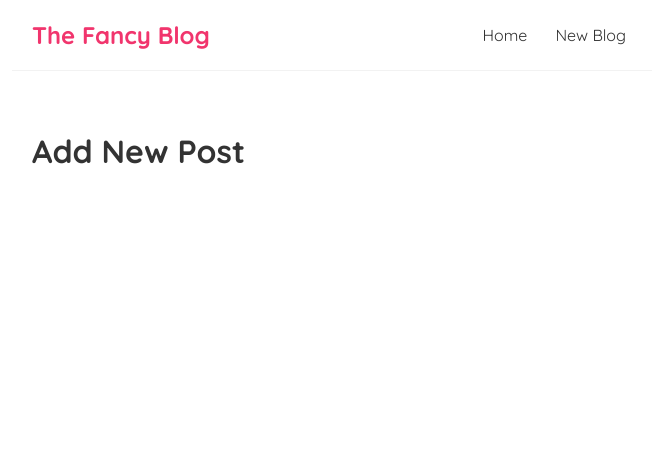
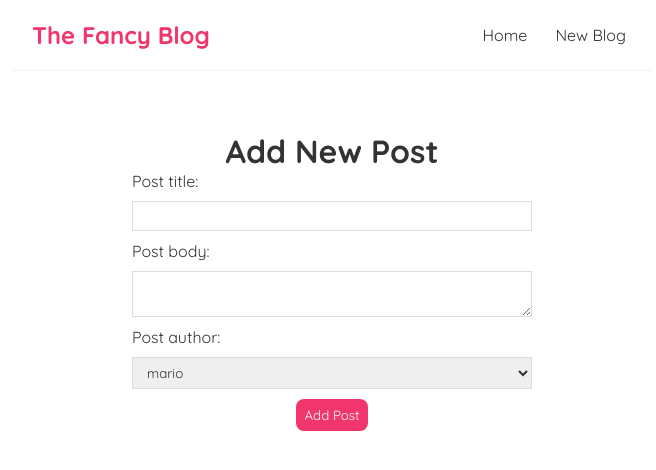
Before and after one commit to ucwealth/React-Apps, a React (Create React App) app in the folder fancy-blog/: page /create in a window 1280 px wide. Shown: the top 470 px of the page, without its empty margins (308-964 px from the left). Built offline with nearby package versions, Linux system fonts and the light colour scheme; the HTML template or start-up script is replaced by a standard one.

Commit message:
create post form

```diff
--- a/fancy-blog/src/components/CreatePost.js
+++ b/fancy-blog/src/components/CreatePost.js
@@ -1,7 +1,26 @@
  const CreatePost = () => {
     return (
-        <div className="create-post">
+        <div className="create">
             <h1>Add New Post</h1>
+            <form action="" method="post">
+                <label>Post title:</label>
+                <input
+                type="text"
+                required
+                />
+                <label>Post body: </label>
+                <textarea required>
+
+                </textarea>
+                <label>Post author: </label>
+                <select name="" id="">
+                    <option value="mario">mario</option>
+                    <option value="yoshi">yoshi</option>
+                    <option value="wiki">wiki</option>
+                    <option value="only fans">only fans</option>
+                </select>
+                <button type="submit">Add Post</button>
+            </form>
         </div>
      );
 }
--- a/fancy-blog/src/data/db.json
+++ b/fancy-blog/src/data/db.json
@@ -15,13 +15,13 @@
         {
             "title": "The Witcher",
             "body": "Who doesn't love Yennefer, Geralt, and Princess Cirilla? ",
-            "author": "Wikipedia",
+            "author": "wiki",
             "id": 3
         },
         {
             "title": "Bridgerton",
             "body": "Season 2 almost gave me a heart attack. Honestly!",
-            "author": "Only Fans",
+            "author": "only fans",
             "id": 4
         }
     ]
--- a/fancy-blog/src/index.css
+++ b/fancy-blog/src/index.css
@@ -71,3 +71,36 @@
   border-radius: 8px;
   cursor: pointer;
 }
+
+/* create new blog form */
+
+.create {
+  max-width: 400px;
+  margin: 0 auto;
+  text-align: center;
+}
+.create label {
+  text-align: left;
+  display: block;
+}
+.create h2 {
+  font-size: 20px;
+  color: #f1356d;
+  margin-bottom: 30px;
+}
+.create input, .create textarea, .create select {
+  width: 100%;
+  padding: 6px 10px;
+  margin: 10px 0;
+  border: 1px solid #ddd;
+  box-sizing: border-box;
+  display: block;
+}
+.create button {
+  background: #f1356d;
+  color: #fff;
+  border: 0;
+  padding: 8px;
+  border-radius: 8px;
+  cursor: pointer;
+}
```
